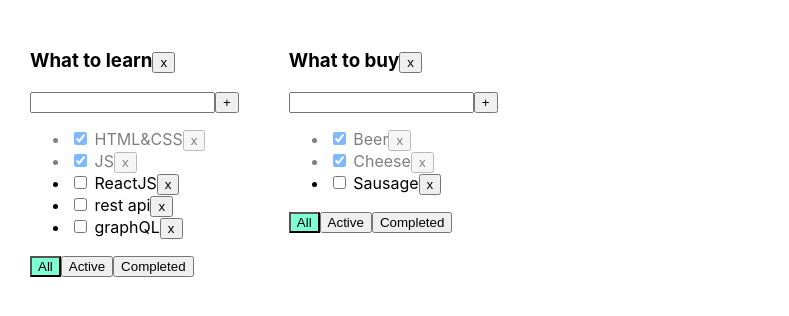
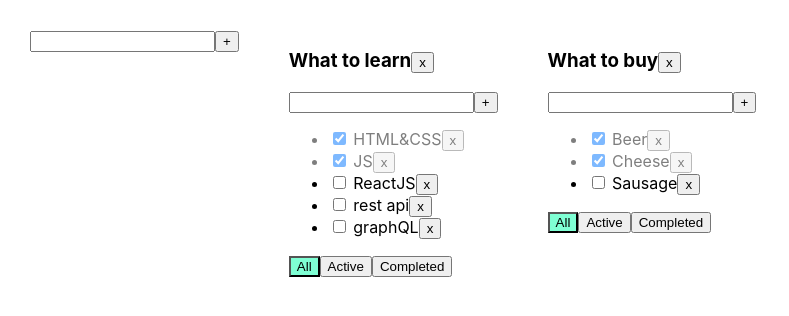
Before and after one commit to svensktutby/todolist, a React (Create React App) app: page / in a window 1280 px wide. Shown: the top 316 px of the page, without its empty margins (0-789 px from the left). Built offline with nearby package versions, Linux system fonts and the light colour scheme.

Commit message:
feat: add editable todo fields

```diff
--- /dev/null
+++ b/src/AddItemForm.tsx
@@ -0,0 +1,40 @@
+import React, { ChangeEvent, KeyboardEvent, useState } from 'react';
+
+type AddItemFormPropsType = {
+  addItem: (title: string) => void;
+};
+
+export function AddItemForm(props: AddItemFormPropsType) {
+  const [title, setTitle] = useState<string>('');
+  const [error, setError] = useState<string | null>(null);
+
+  const changeHandler = (e: ChangeEvent<HTMLInputElement>) => {
+    setError(null);
+    setTitle(e.currentTarget.value);
+  };
+  const keyPressHandler = (e: KeyboardEvent<HTMLInputElement>) => {
+    if (e.key === 'Enter') addItem();
+  };
+  const addItem = () => {
+    const trimmedTitle = title.trim();
+    if (trimmedTitle) {
+      props.addItem(trimmedTitle);
+    } else {
+      setError('Title is required!');
+    }
+    setTitle('');
+  };
+
+  return (
+    <div>
+      <input
+        value={title}
+        onChange={changeHandler}
+        onKeyPress={keyPressHandler}
+        className={error ? 'error' : ''}
+      />
+      <button onClick={addItem}>+</button>
+      {error && <div className={'error-message'}>{error}</div>}
+    </div>
+  );
+}
--- a/src/App.tsx
+++ b/src/App.tsx
@@ -2,6 +2,7 @@ import React, { useState } from 'react';
 import { v1 } from 'uuid';
 import './App.css';
 import { Todolist } from './Todolist';
+import { AddItemForm } from './AddItemForm';
 
 export type TaskType = {
   id: string;
@@ -85,8 +86,8 @@ function App() {
     ],
   });
 
-  function removeTask(taskId: string, todoListID: string) {
-    tasks[todoListID] = tasks[todoListID].filter((t) => t.id !== taskId);
+  function removeTask(taskID: string, todoListID: string) {
+    tasks[todoListID] = tasks[todoListID].filter((t) => t.id !== taskID);
     setTasks({ ...tasks });
   }
 
@@ -102,11 +103,19 @@ function App() {
     setTasks({ ...tasks });
   }
 
-  function changeStatus(taskId: string, isDone: boolean, todoListID: string) {
+  function changeStatus(taskID: string, isDone: boolean, todoListID: string) {
     const todoListTasks = tasks[todoListID];
-    const task = todoListTasks.find((t) => t.id === taskId);
+    const task = todoListTasks.find((t) => t.id === taskID);
 
     task && (task.isDone = isDone);
+    setTasks({ ...tasks });
+  }
+
+  function changeTaskTitle(taskID: string, title: string, todoListID: string) {
+    const todoListTasks = tasks[todoListID];
+    const task = todoListTasks.find((t) => t.id === taskID);
+
+    task && (task.title = title);
     setTasks({ ...tasks });
   }
 
@@ -122,8 +131,27 @@ function App() {
     setTasks({ ...tasks });
   }
 
+  function addTodoList(title: string) {
+    const newTodoListID = v1();
+    const newTodoList: TodolistType = {
+      id: newTodoListID,
+      title,
+      filter: 'all',
+    };
+    setTodoLists([...todoLists, newTodoList]);
+    setTasks({ ...tasks, [newTodoListID]: [] });
+  }
+
+  function changeTodoListTitle(todoListID: string, title: string) {
+    const todoList = todoLists.find((tl) => tl.id === todoListID);
+    todoList && (todoList.title = title);
+    setTodoLists([...todoLists]);
+  }
+
   return (
     <div className="App">
+      <AddItemForm addItem={addTodoList} />
+
       {todoLists.map((tl) => {
         let tasksForTodolist = tasks[tl.id];
 
@@ -147,6 +175,8 @@ function App() {
             addTask={addTask}
             changeStatus={changeStatus}
             removeTodoList={removeTodoList}
+            changeTaskTitle={changeTaskTitle}
+            changeTodoListTitle={changeTodoListTitle}
           />
         );
       })}
--- /dev/null
+++ b/src/EditableSpan.tsx
@@ -0,0 +1,38 @@
+import React, { ChangeEvent, useState } from 'react';
+
+type EditableSpanPropsType = {
+  value: string;
+  getNewTitle: (title: string) => void;
+};
+
+export function EditableSpan(props: EditableSpanPropsType) {
+  const [editMode, setEditMode] = useState(false);
+  const [title, setTitle] = useState<string>(props.value);
+
+  const onEditMode = () => {
+    setEditMode(true);
+  };
+
+  const offEditMode = () => {
+    setEditMode(false);
+    const newTitle = title.trim();
+
+    newTitle && props.getNewTitle(newTitle);
+  };
+
+  const changeHandler = (e: ChangeEvent<HTMLInputElement>) => {
+    setTitle(e.currentTarget.value);
+  };
+
+  return editMode ? (
+    <input
+      type="text"
+      value={title}
+      onBlur={offEditMode}
+      onChange={changeHandler}
+      autoFocus
+    />
+  ) : (
+    <span onDoubleClick={onEditMode}>{props.value}</span>
+  );
+}
--- a/src/Todolist.tsx
+++ b/src/Todolist.tsx
@@ -1,60 +1,40 @@
-import React, { useState, ChangeEvent, KeyboardEvent } from 'react';
+import React, { ChangeEvent } from 'react';
 import { FilterValuesType, TaskType } from './App';
+import { AddItemForm } from './AddItemForm';
+import { EditableSpan } from './EditableSpan';
 
 type TodolistPropsType = {
   id: string;
   title: string;
   tasks: Array<TaskType>;
   filter: FilterValuesType;
+  removeTodoList: (todoListID: string) => void;
   addTask: (title: string, todoListID: string) => void;
   removeTask: (taskId: string, todoListID: string) => void;
   changeFilter: (filterValue: FilterValuesType, todoListID: string) => void;
   changeStatus: (taskId: string, isDone: boolean, todoListID: string) => void;
-  removeTodoList: (todoListID: string) => void;
+  changeTaskTitle: (taskID: string, title: string, todoListID: string) => void;
+  changeTodoListTitle: (todoListID: string, title: string) => void;
 };
 
-export function Todolist({
-  id,
-  title,
-  tasks,
-  removeTask,
-  addTask,
-  changeFilter,
-  changeStatus,
-  filter,
-  removeTodoList,
-}: TodolistPropsType) {
-  const [taskTitle, setTaskTitle] = useState('');
-  const [error, setError] = useState<string | null>(null);
-
-  const removeTodoListHandler = () => removeTodoList(id);
-  const allClickHandler = () => changeFilter('all', id);
-  const activeClickHandler = () => changeFilter('active', id);
-  const completedClickHandler = () => changeFilter('completed', id);
-
-  const changeHandler = (e: ChangeEvent<HTMLInputElement>) => {
-    setError(null);
-    setTaskTitle(e.currentTarget.value);
+export function Todolist(props: TodolistPropsType) {
+  const removeTodoListHandler = () => props.removeTodoList(props.id);
+  const allClickHandler = () => props.changeFilter('all', props.id);
+  const activeClickHandler = () => props.changeFilter('active', props.id);
+  const completedClickHandler = () => props.changeFilter('completed', props.id);
+  const addTask = (title: string) => {
+    props.addTask(title, props.id);
   };
 
-  const keyPressHandler = (e: KeyboardEvent<HTMLInputElement>) => {
-    if (e.key === 'Enter') addTaskItem();
-  };
-
-  const addTaskItem = () => {
-    const trimmedTask = taskTitle.trim();
-    if (trimmedTask !== '') {
-      addTask(trimmedTask, id);
-    } else {
-      setError('Title is required!');
-    }
-    setTaskTitle('');
-  };
-
-  const taskItems = tasks.map((t) => {
-    const removeTaskHandler = () => removeTask(t.id, id);
+  const taskItems = props.tasks.map((t) => {
+    const removeTaskHandler = () => {
+      props.removeTask(t.id, props.id);
+    };
     const statusTaskHandler = (e: ChangeEvent<HTMLInputElement>) => {
-      changeStatus(t.id, e.currentTarget.checked, id);
+      props.changeStatus(t.id, e.currentTarget.checked, props.id);
+    };
+    const changeTaskTitle = (title: string) => {
+      props.changeTaskTitle(t.id, title, props.id);
     };
 
     return (
@@ -64,45 +44,39 @@ export function Todolist({
           onChange={statusTaskHandler}
           checked={t.isDone}
         />{' '}
-        <span>{t.title}</span>
+        <EditableSpan value={t.title} getNewTitle={changeTaskTitle} />
         <button onClick={removeTaskHandler}>x</button>
       </li>
     );
   });
 
+  const changeTodoListTitle = (title: string) => {
+    props.changeTodoListTitle(props.id, title);
+  };
+
   return (
     <div>
       <h3>
-        <span>{title}</span>
+        <EditableSpan value={props.title} getNewTitle={changeTodoListTitle} />
         <button onClick={removeTodoListHandler}>x</button>
       </h3>
-      <div>
-        <input
-          className={error ? 'error' : ''}
-          value={taskTitle}
-          onChange={changeHandler}
-          onKeyPress={keyPressHandler}
-        />
-        <button onClick={addTaskItem}>+</button>
-
-        {error && <div className="error-message">{error}</div>}
-      </div>
+      <AddItemForm addItem={addTask} />
       <ul>{taskItems}</ul>
       <div>
         <button
-          className={filter === 'all' ? 'active-filter' : ''}
+          className={props.filter === 'all' ? 'active-filter' : ''}
           onClick={allClickHandler}
         >
           All
         </button>
         <button
-          className={filter === 'active' ? 'active-filter' : ''}
+          className={props.filter === 'active' ? 'active-filter' : ''}
           onClick={activeClickHandler}
         >
           Active
         </button>
         <button
-          className={filter === 'completed' ? 'active-filter' : ''}
+          className={props.filter === 'completed' ? 'active-filter' : ''}
           onClick={completedClickHandler}
         >
           Completed
```
